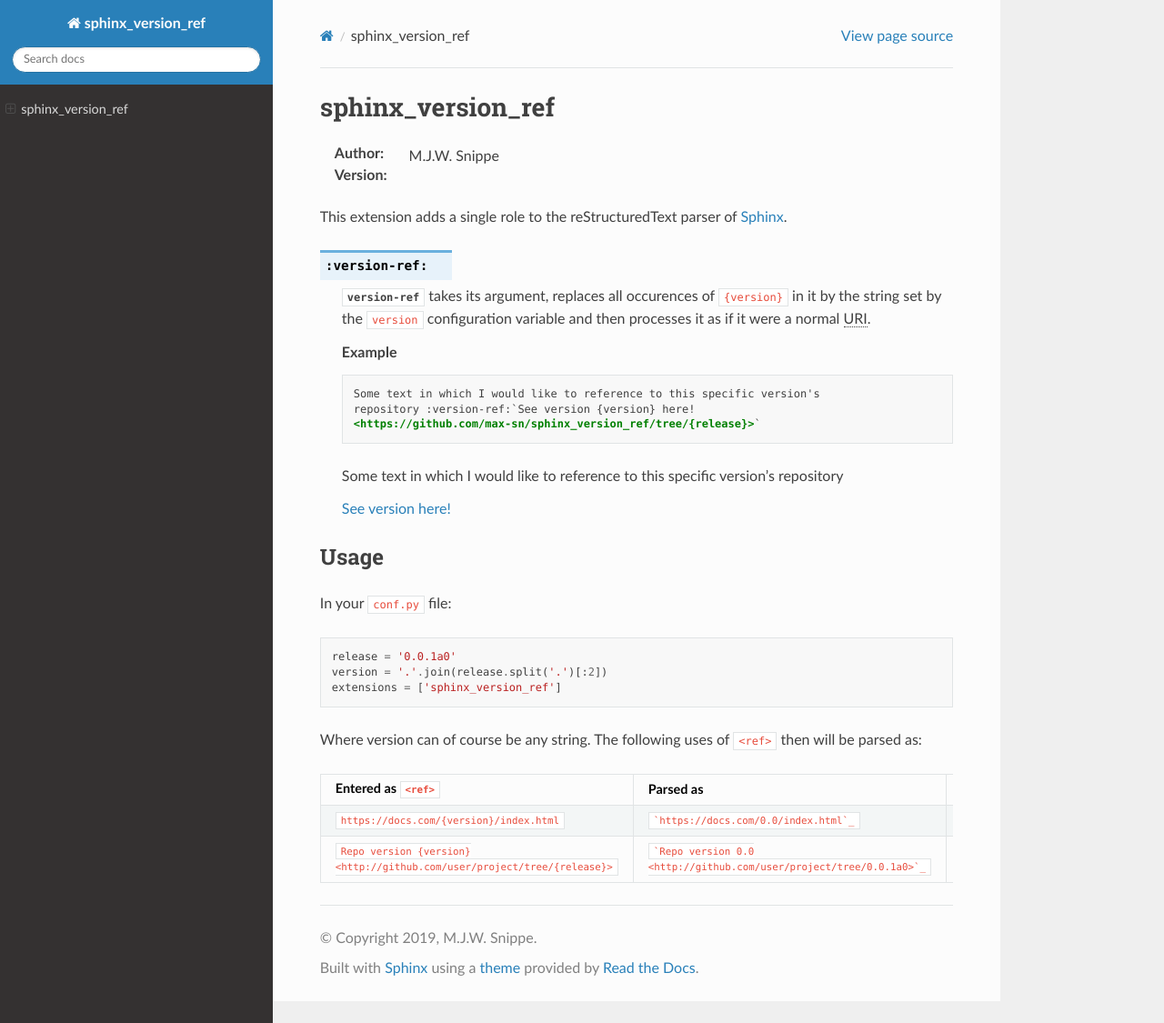
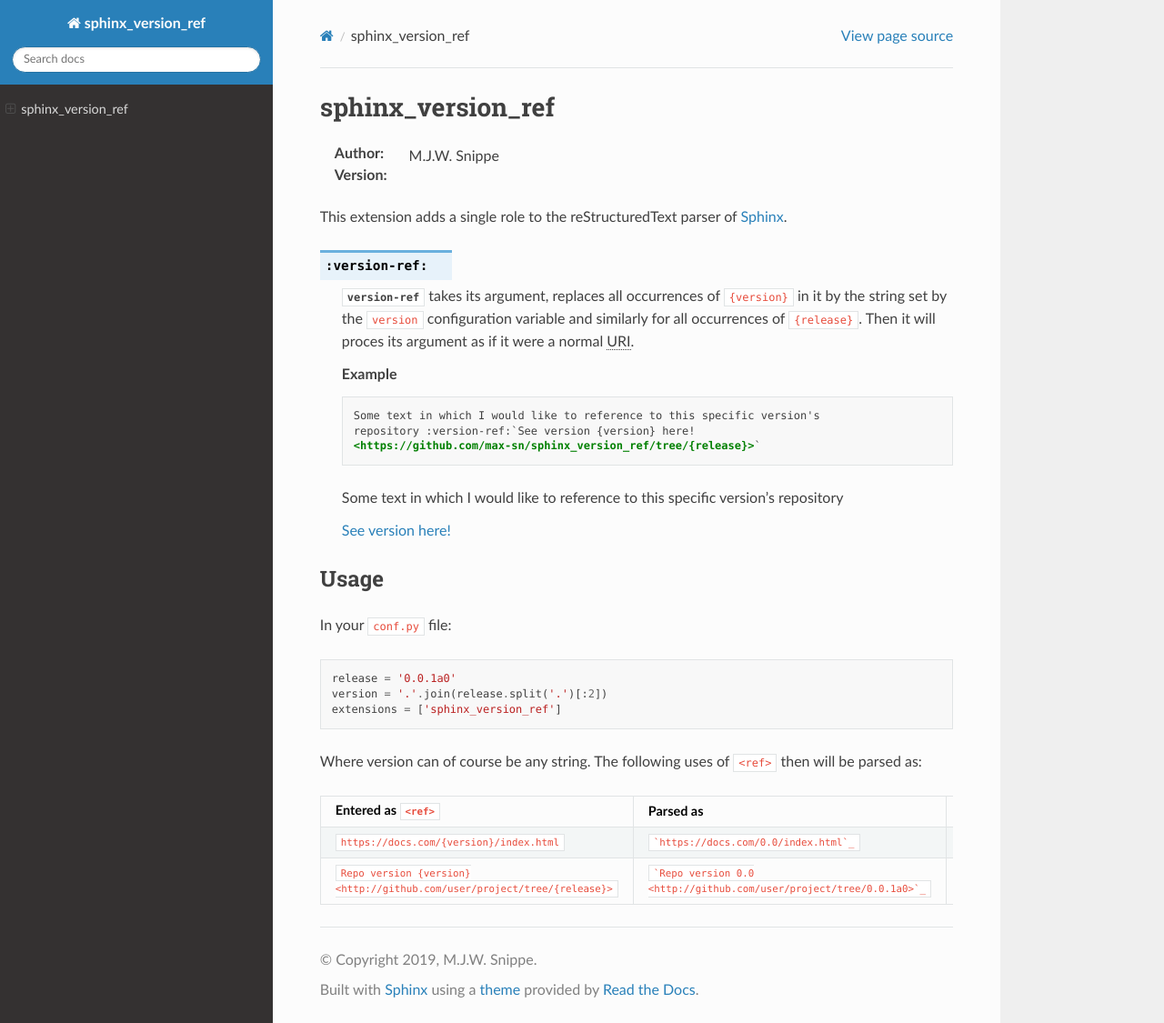
Before and after one commit to max-sn/sphinx_version_ref, a Sphinx documentation site: the page built from docs/source/index.rst, in a window 1280 px wide and 1125 px high. Shown: the whole window at 91% size. Built offline with Sphinx 7.4.7 and the Read the Docs theme 2.0.0, drawn with Linux system fonts in a browser that asks for light colours.

Commit message:
Fixed some typos and added some documentation

```diff
--- a/docs/source/index.rst
+++ b/docs/source/index.rst
@@ -9,10 +9,11 @@ This extension adds a single role to the |RST| parser of |sphinx|_.
 
 .. rst:role:: version-ref
 
-  :rst:role:`version-ref` takes its argument, replaces all occurences of
+  :rst:role:`version-ref` takes its argument, replaces all occurrences of
   ``{version}`` in it by the string set by the ``version`` configuration
-  variable and then processes it as if it were a normal :abbr:`URI (uniform
-  resource identifier)`.
+  variable and similarly for all occurrences of ``{release}``. Then it will
+  proces its argument as if it were a normal :abbr:`URI (uniform resource
+  identifier)`.
 
   .. rubric:: Example
 
--- a/setup.py
+++ b/setup.py
@@ -17,7 +17,7 @@ setup(
     license='MIT',
     author='M.J.W. Snippe',
     author_email='maxsnippe@gmail.com',
-    description='Sphinx extension to substitute version in references',
+    description='Sphinx extension to substitute version in references.',
     long_description=long_desc,
     zip_safe=False,
     classifiers=[
```
